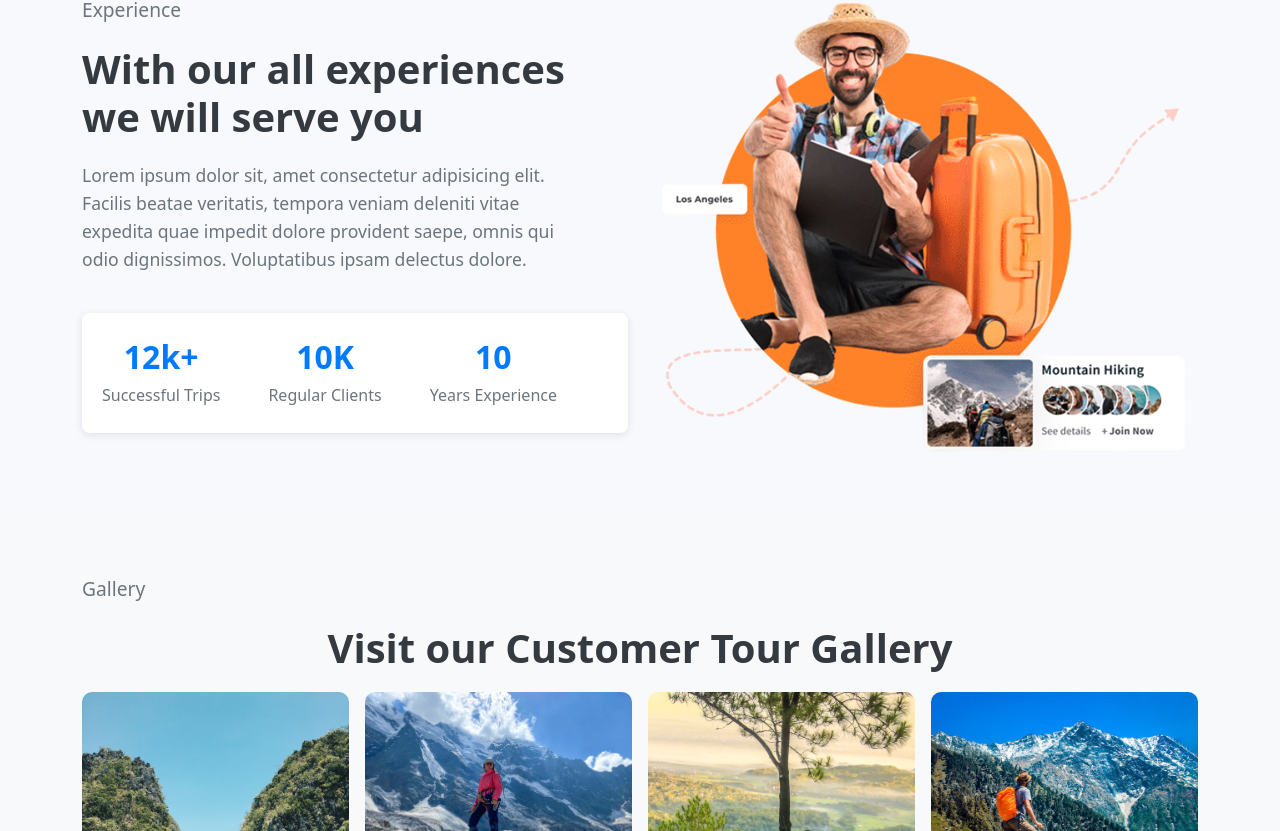
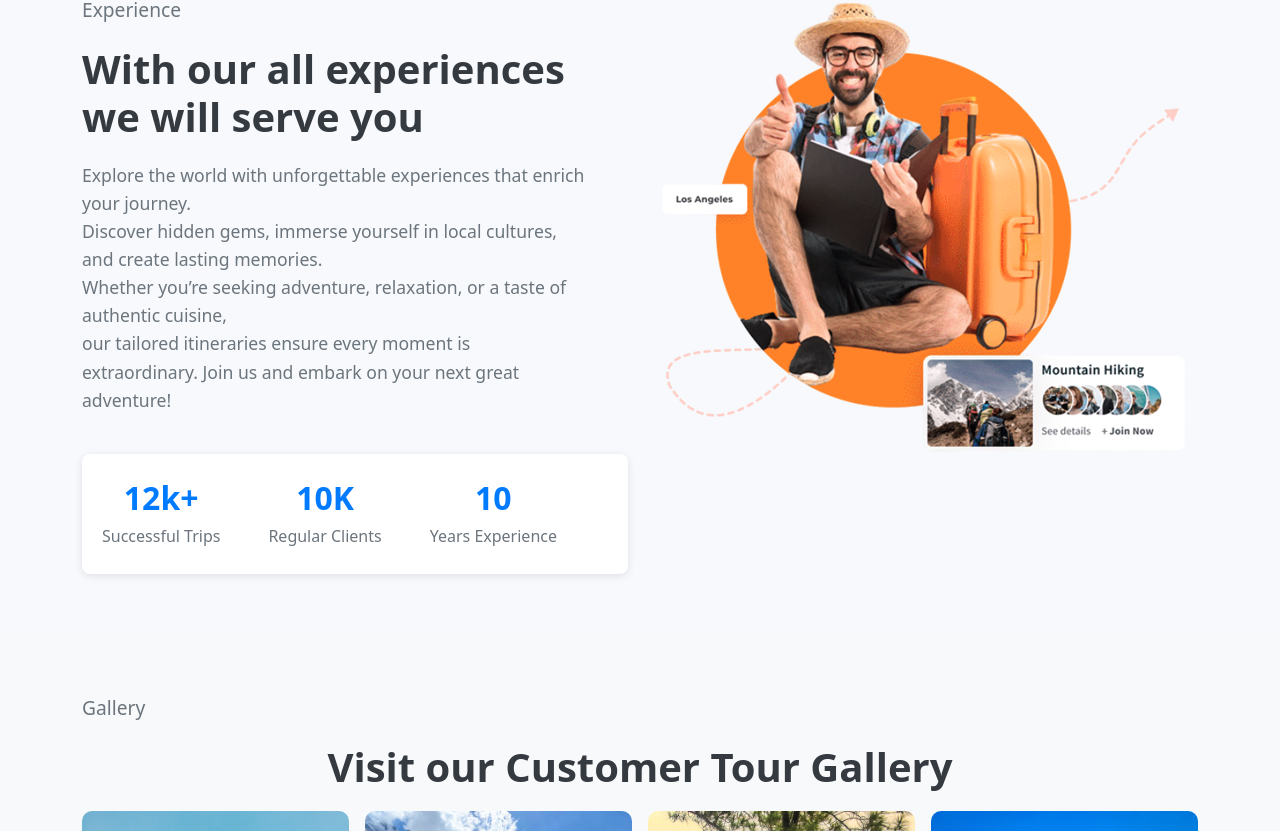
Before and after one commit to nitin14gupta/rcoeprj-61-875-971-group4, a React (Create React App) app: page /home in a window 1280 px wide. Shown: the part 3549-4380 px from the top of the page. Built offline with nearby package versions, Linux system fonts and the light colour scheme; no server answers.

Commit message:
Update Home.jsx

```diff
--- a/src/pages/Home.jsx
+++ b/src/pages/Home.jsx
@@ -94,12 +94,12 @@ const Home = () => {
                   we will serve you
                 </h2>
                 <p className="experience-description">
-                  Lorem ipsum dolor sit, amet consectetur adipisicing elit.{" "}
-                  <br />
-                  Facilis beatae veritatis, tempora veniam deleniti vitae <br />
-                  expedita quae impedit dolore provident saepe, omnis qui <br />
-                  odio dignissimos. Voluptatibus ipsam delectus dolore.
-                </p>
+  Explore the world with unforgettable experiences that enrich your journey.{" "}
+  <br />
+  Discover hidden gems, immerse yourself in local cultures, and create lasting memories. <br />
+  Whether you’re seeking adventure, relaxation, or a taste of authentic cuisine, <br />
+  our tailored itineraries ensure every moment is extraordinary. Join us and embark on your next great adventure!
+</p>
               </div>
 
               <div className="counter_wrapper d-flex align-items-center gap-5">
```
